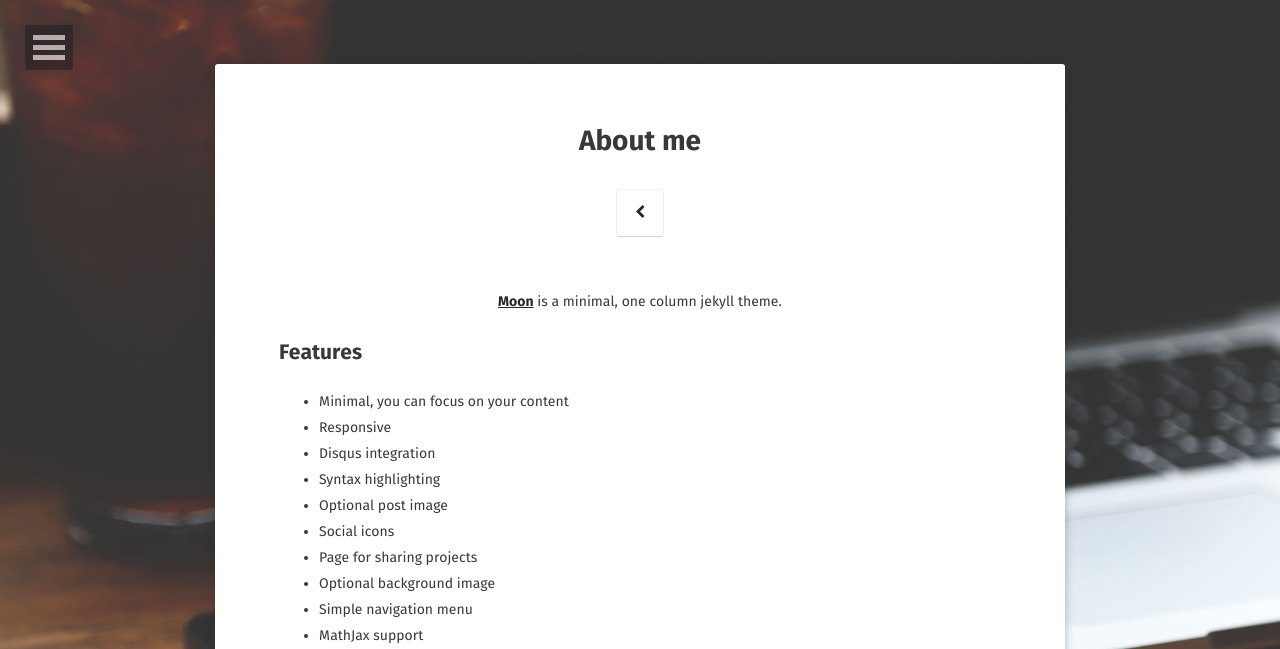
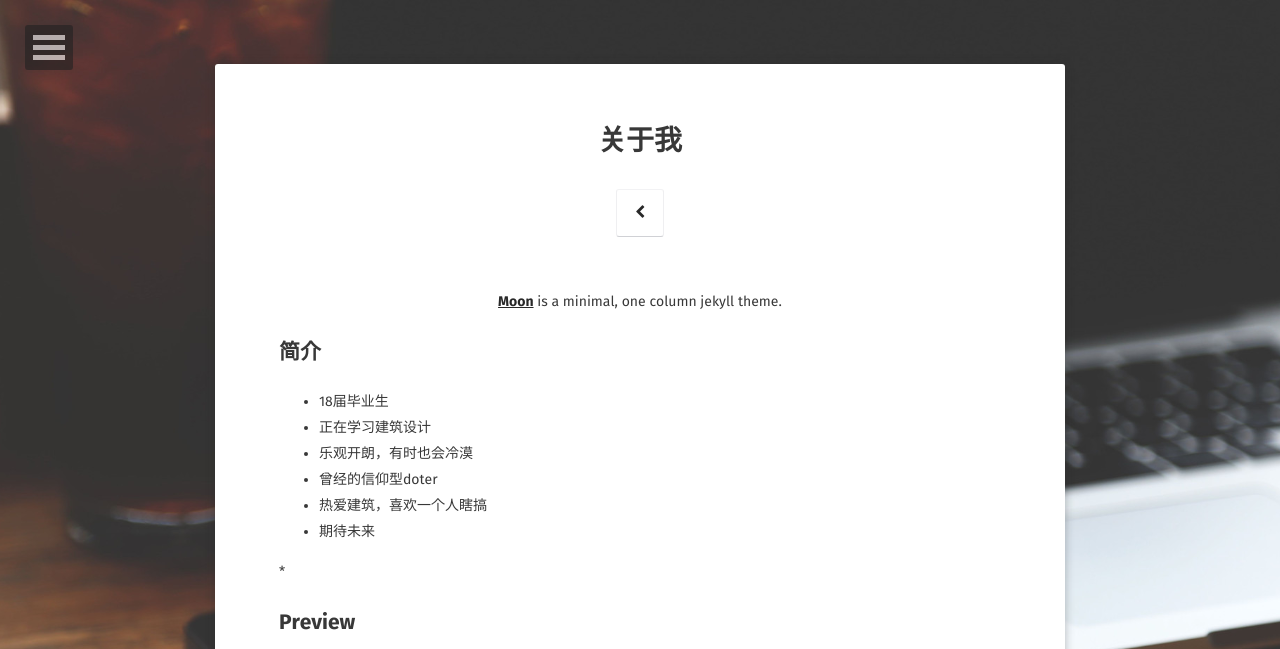
Before and after one commit to duanjian66/duanjian66.github.io, a Jekyll site: the page built from about/index.md, in a window 1280 px wide. Shown: the top 649 px of the page. Built offline with Jekyll 4.4.1, drawn with Linux system fonts in a browser that asks for light colours; some web fonts are replaced; grey boxes are pictures that could not be loaded.

Commit message:
Update index.md

```diff
--- a/about/index.md
+++ b/about/index.md
@@ -1,6 +1,6 @@
 ---
 layout: page
-title: About me
+title: 关于我
 tags: [about, me]
 date: 2016-10-3
 comments: false
@@ -8,17 +8,17 @@ comments: false
 
 <center><a href="http://taylantatli.github.io/Moon"><b>Moon</b></a> is a minimal, one column jekyll theme.</center>
 
-## Features
-* Minimal, you can focus on your content
-* Responsive
-* Disqus integration
-* Syntax highlighting
-* Optional post image
-* Social icons
-* Page for sharing projects
-* Optional background image
-* Simple navigation menu
-* MathJax support
+## 简介
+* 18届毕业生
+* 正在学习建筑设计
+* 乐观开朗，有时也会冷漠
+* 曾经的信仰型doter
+* 热爱建筑，喜欢一个人瞎搞
+* 期待未来
+
+
+
+*
 
 ## Preview
 
```
